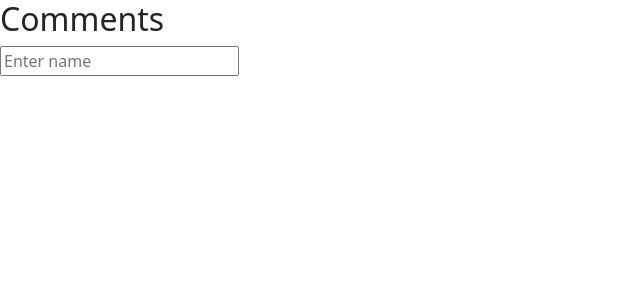
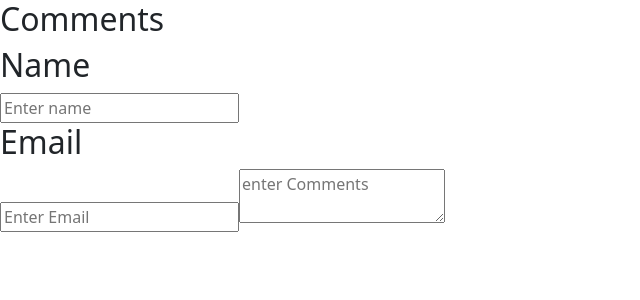
Before and after one commit to andyugbawa/mern-react, a React (Vite) app in the folder newmernapp/client/: page /comments in a window 1280 px wide. Shown: the top 300 px of the page, without its empty margins (0-640 px from the left). Built offline with nearby package versions, Linux system fonts and the light colour scheme.

Commit message:
created email input and comment textarea

```diff
--- a/newmernapp/client/src/Comments.jsx
+++ b/newmernapp/client/src/Comments.jsx
@@ -5,8 +5,19 @@ import React from 'react'
     <div>
       <h2>Comments</h2>
 
+
+       <h2>Name</h2>
        <input
        placeholder='Enter name'
+       />
+
+       <h2>Email</h2>
+       <input
+       placeholder='Enter Email'
+       />
+
+       <textarea
+       placeholder='enter Comments'
        />
 
     </div>
```
